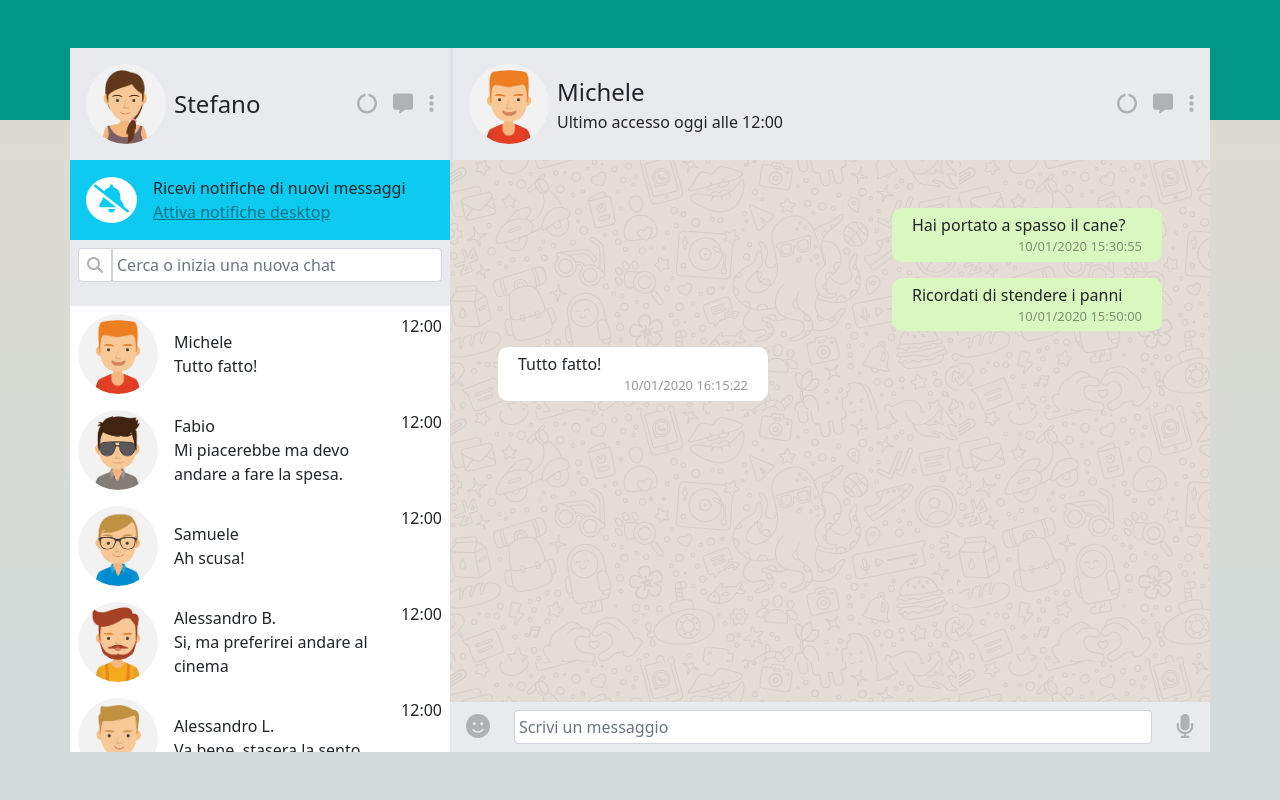
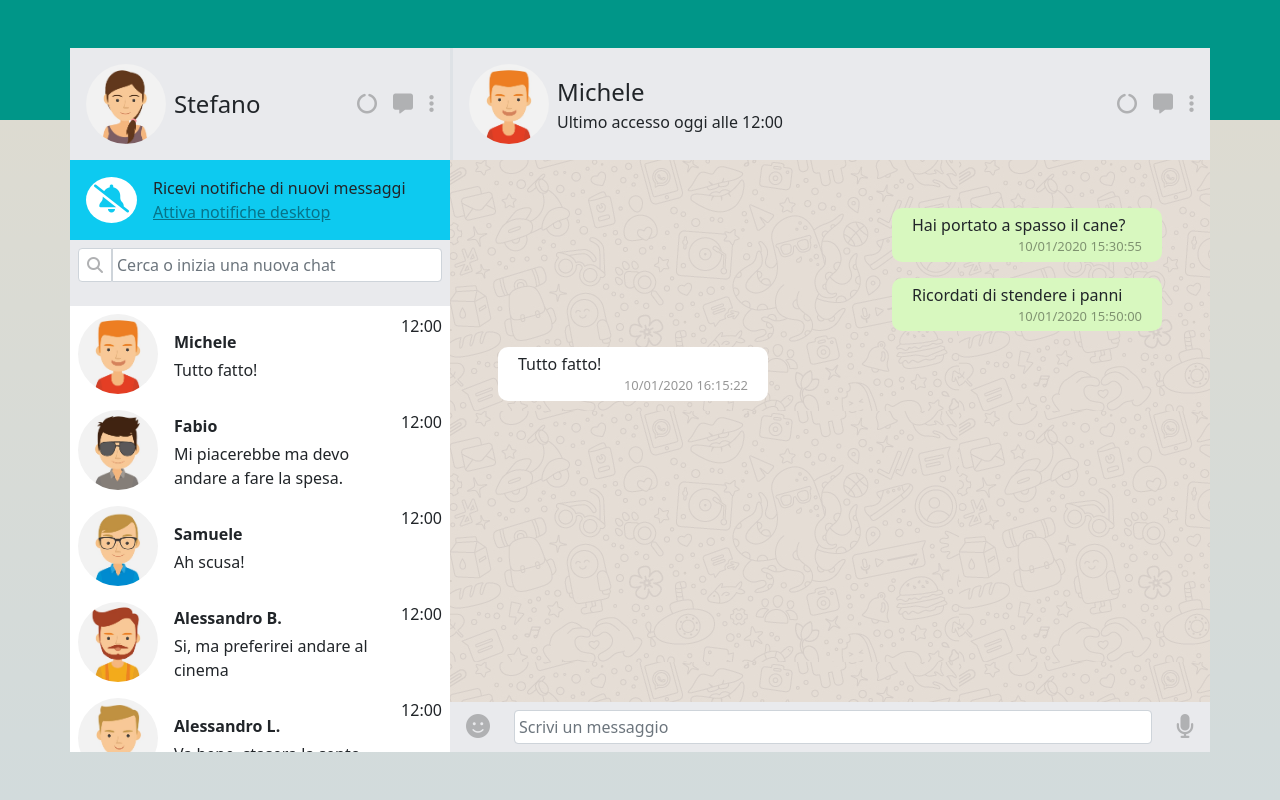
Before and after one commit to StefanoMRC/veu-whatsupp, a plain HTML site: page index.html in a window 1280 px wide. Drawn offline with nearby package versions, Linux system fonts and the light colour scheme.

Commit message:
piccole modifiche

```diff
--- a/index.html
+++ b/index.html
@@ -63,8 +63,8 @@
                                     <img class="profilo" :src="`./img/avatar${contatto.avatar}.jpg`" alt="">
                                 </div>
                                 <div class="ms-3">
-                                    <p>{{contatto.name}}</p>
-                                    <span> {{prova(contatto, index)}}</span>
+                                    <p class="py-1 fw-bolder">{{contatto.name}}</p>
+                                    <span class="mt-3"> {{prova(contatto, index)}}</span>
                                 </div>
                                 <div class="align-self-start flex-grow-1 text-end">
                                     <span>12:00</span>
```
